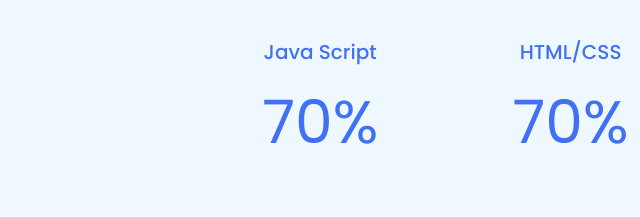
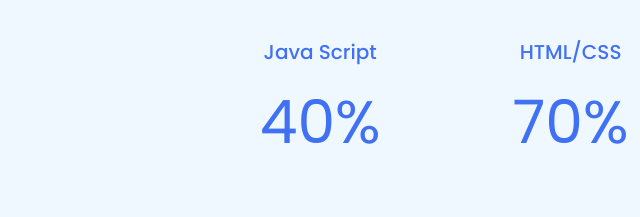
Before and after one commit to Malligaarjunan04/Portfolio, a plain HTML site: page index.html in a window 1280 px wide. Shown: the part 1786-2003 px from the top of the page, 273-913 px from the left. Drawn offline with Linux system fonts and the light colour scheme; a script that the page names is missing.

Commit message:
Update index.html

```diff
--- a/index.html
+++ b/index.html
@@ -45,9 +45,7 @@
           <div class="text-three">Full Stack Developer</div>
           <div class="text-four">From Tiruppur</div>
         </div>
-     <!--  <div class="button">
-          <button>Hire Me</button>
-        </div>-->
+
       </div>
     </section>
 
@@ -80,17 +78,7 @@
       <div class="content">
         <div class="title"><span>My Skills</span></div>
        <div class="skills-details">
-       <!-- <div class="text">
-            <div class="topic">Skills Reflects Our Knowledge</div>
-            <p>Lorem ipsum dolor sit amet, consectetur adipisicing elit. Minus natus tenetur tempora? Quasi, rem quas omnis. Porro rem aspernatur reiciendis ut praesentium minima ad, quos, officia! Illo libero, et, distinctio repellat sed nesciunt est modi quaerat placeat. Quod molestiae, alias?</p>
-            <div class="experience">
-              <div class="num">10</div>
-              <div class="exp">
-                Years Of <br />
-                Experience
-              </div>
-            </div>
-          </div>-->
+
           <div class="boxes1">
             <div class="box">
               <div class="topic">JAVA</div>
@@ -102,7 +90,7 @@
             </div>
             <div class="box">
               <div class="topic">Java Script</div>
-              <div class="per">70%</div>
+              <div class="per">40%</div>
             </div>
             <div class="box">
               <div class="topic">HTML/CSS</div>
@@ -141,28 +129,7 @@
             <p>I have completed my SSLC
               in Siva Sakthi Matric Hr. Sec. School at Tiruppur. Duration (2019-2020). Percentage:92</p>
           </div>
-         <!--<div class="box">
-            <div class="icon">
-              <i class="fab fa-android"></i>
-            </div>
-            <div class="topic">Icon Design</div>
-            <p>Lorem ipsum dolor sit amet, consectetur adipisicing elit. Mollitia autem quam odio, qui voluptatem eligendi?</p>
-          </div>
-          <div class="box">
-            <div class="icon">
-              <i class="fas fa-camera-retro"></i>
-            </div>
-            <div class="topic">Photography</div>
-            <p>Lorem ipsum dolor sit amet, consectetur adipisicing elit. Mollitia autem quam odio, qui voluptatem eligendi?</p>
-          </div>
-          <div class="box">
-            <div class="icon">
-              <i class="fas fa-tablet-alt"></i>
-            </div>
-            <div class="topic">Apps Devlopment</div>
-            <p>Lorem ipsum dolor sit amet, consectetur adipisicing elit. Mollitia autem quam odio, qui voluptatem eligendi?</p>
-          </div>
-        </div>-->
+
       </div>
     </section>
 
@@ -178,18 +145,11 @@
             Address:2/680g,Meenatchi nagar ,Kanakkampalayam,Tiruppur-641666.
           </pre>
 
-          <!--<div class="button">
-            <button>Let's Chat</button>
-          </div>-->
+
         </div>
       </div>
     </section>
 
-    <!--<footer>
-      <div class="text">
-        <span>Created By <a href="#">CodingLab</a> | &#169; 2021 All Rights Reserved</span>
-      </div>
-    </footer>-->
 
     <script src="script.js"></script>
   </body>
```
